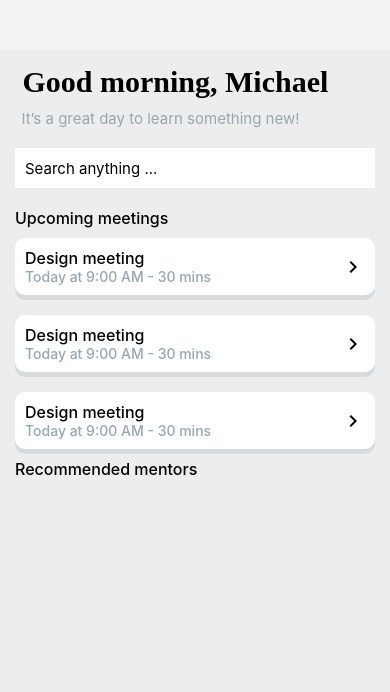
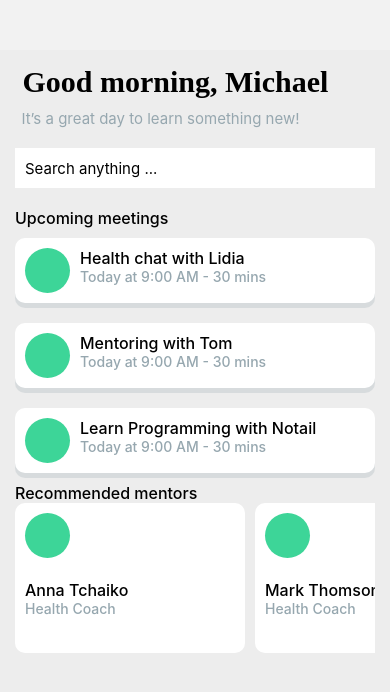
Before and after one commit to eddiemuhoro/greenfield, a React Native app: screen /Home in a window 390 px wide. Shown: the top 692 px of the page. Built offline with nearby package versions, Linux system fonts and the light colour scheme; grey boxes are pictures that could not be loaded.

Commit message:
added new styles

```diff
--- a/constants.js
+++ b/constants.js
@@ -46,24 +46,70 @@ export const  constStyles = StyleSheet.create({
         paddingHorizontal: 10,
         fontSize: 15,
 
-    }
+    },
+    mentorRectangles:{
+        width: 230,
+        height: 150,
+        backgroundColor: COLORS.white,
+        borderRadius: 10,
+        marginRight: 10,
+        marginBottom: 10,
+        padding: 10,
+    },
+    profileImage:{
+        width: 45,
+        height: 45,
+        borderRadius: 25,
+        backgroundColor: COLORS.green,
+        marginRight: 10,
+    },
+    rectangleText: {
+        fontSize: 14,
+        color: COLORS.gray,
+        fontWeight: 400,
+        width: 291,
+        fontWeight: 500,
+    },
 })
+
+const profile1 = require('./assets/profiles/profile1.png')
+const profile2 = require('./assets/profiles/profile2.png')
+const profile3 = require('./assets/profiles/profile3.png')
 
 export const meetings =[
     {
         id: 1,
-        title: 'Design meeting',
+        title: 'Health chat with Lidia',
         time: 'Today at 9:00 AM - 30 mins',
+        pic: profile1,
+
     },
     {
         id: 2,
-        title: 'Design meeting',
+        title: 'Mentoring with Tom',
         time: 'Today at 9:00 AM - 30 mins',
+        pic: profile2,
     },
     {
         id: 3,
-        title: 'Design meeting',
+        title: 'Learn Programming with Notail',
         time: 'Today at 9:00 AM - 30 mins',
+        pic: profile3,
     },
 
 ]
+
+export const mentors = [
+    {
+        id: 1,
+        name: 'Anna Tchaiko',
+        title: 'Health Coach',
+        pic: profile1,
+    },
+    {
+        id: 2,
+        name: 'Mark Thomson',
+        title: 'Health Coach',
+        pic: profile2,
+    },
+]
```
